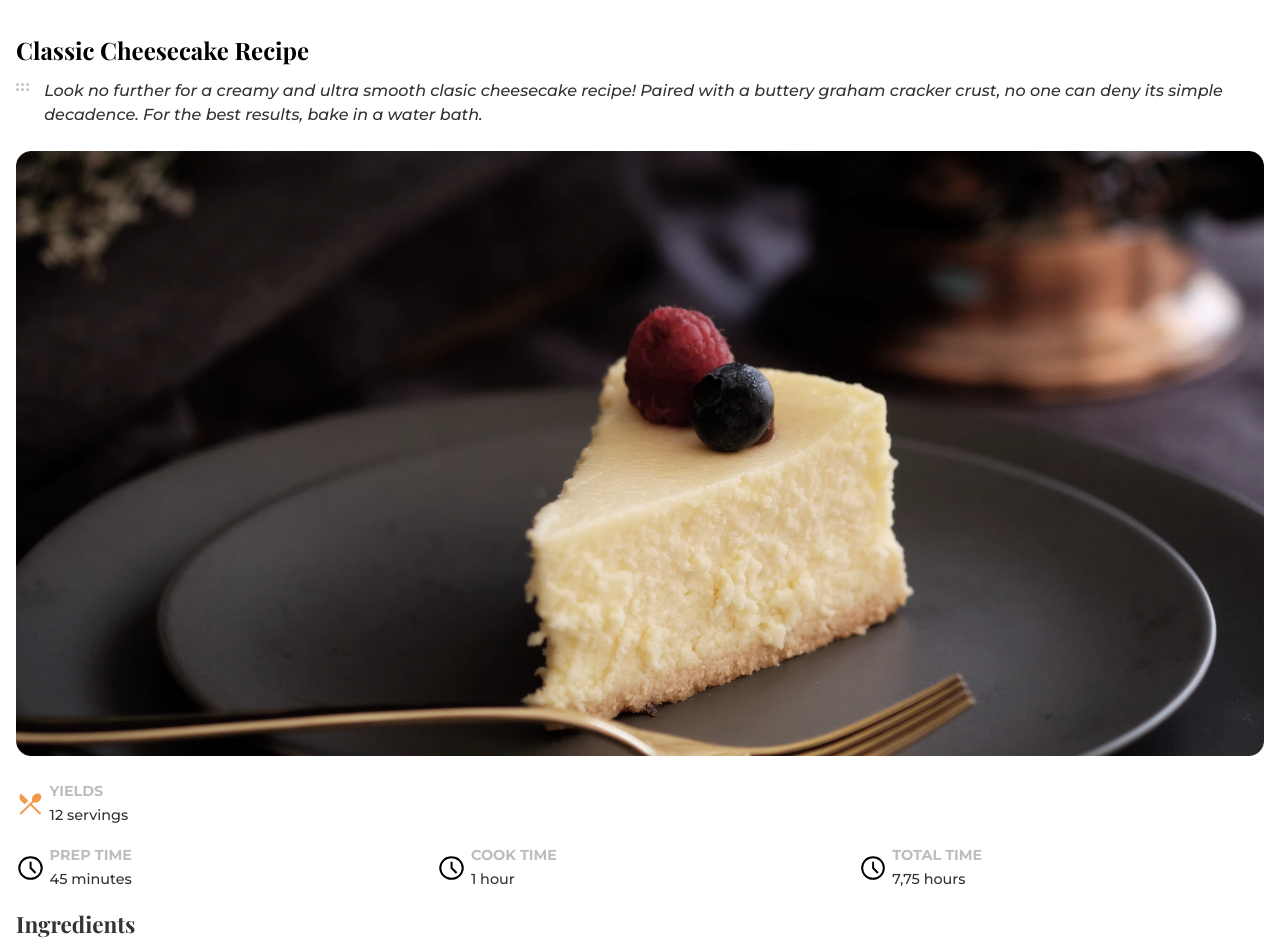
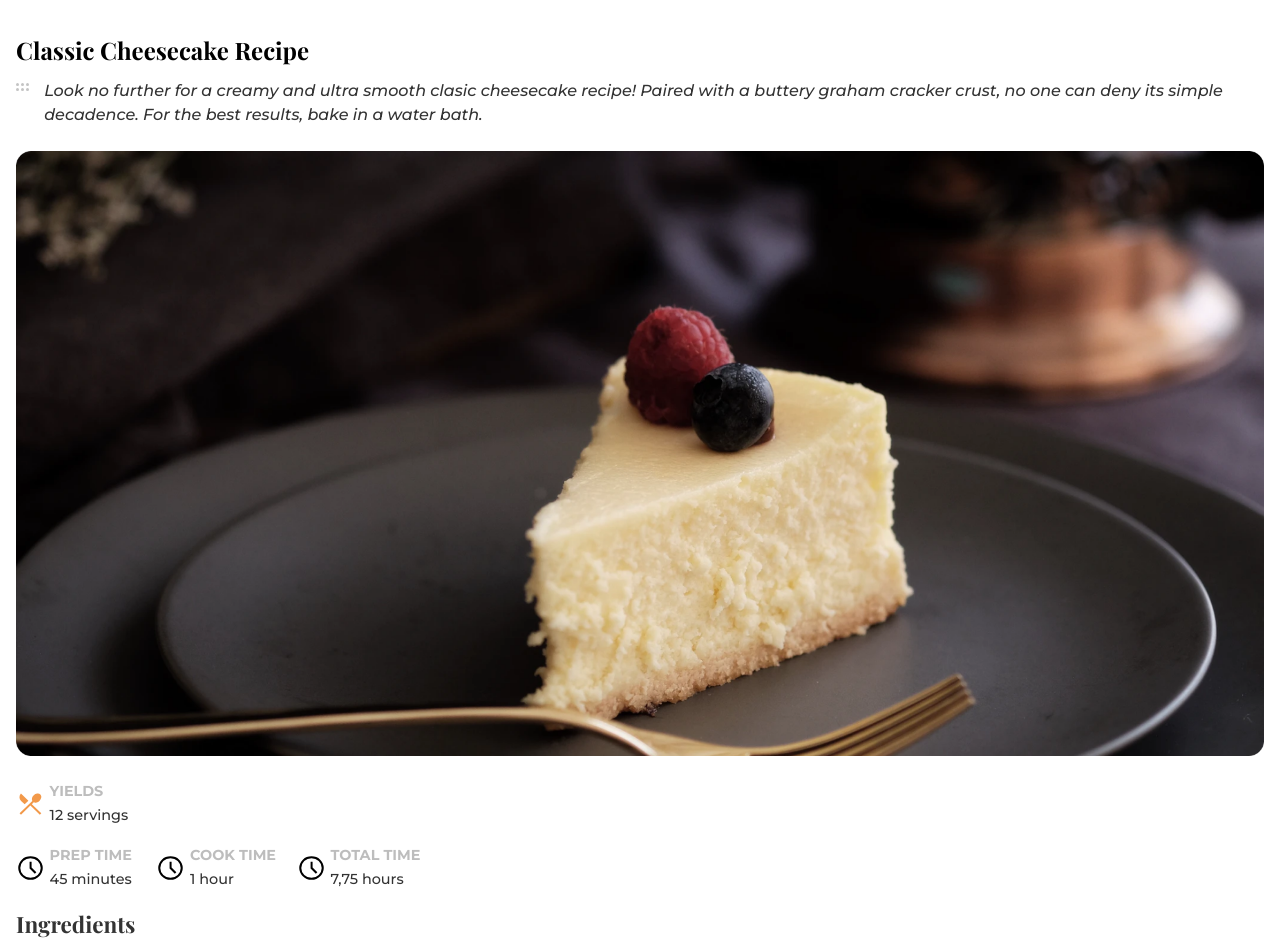
Before and after one commit to Keith-Web3/devchallenges, a website: page recipe-page-master/index.html in a window 1280 px wide. Shown: the top 947 px of the page. Drawn offline with nearby package versions, Linux system fonts and the light colour scheme; a web font is replaced by a local one.

Commit message:
fixed dining info bug

```diff
--- a/recipe-page-master/sass/index.scss
+++ b/recipe-page-master/sass/index.scss
@@ -29,7 +29,6 @@ body {
   padding: $spacer * 2 $spacer $spacer;
 }
 .section-one {
-  display: grid;
   @include grid(repeat(2, auto), 'header header' 'img text');
   gap: $spacer * 0.95;
 
@@ -51,11 +50,9 @@ body {
   margin-block: $spacer * 1.5;
 }
 .dining-info {
-  @include grid(
-    repeat(2, 1fr),
-    'info1 info1 info1' 'info2 info3 info4',
-    repeat(3, 1fr)
-  );
+  display: grid;
+  grid-template-columns: repeat(auto-fit, minmax(120px, 1fr));
+  grid-auto-rows: auto;
   gap: $spacer;
   margin-bottom: $spacer;
 
@@ -80,10 +77,8 @@ body {
       color: #333333;
       font-size: 0.9rem;
     }
-    @for $i from 1 to 5 {
-      &:nth-child(#{$i}) {
-        grid-area: info#{$i};
-      }
+    &:first-child {
+      grid-column: 1 / -1;
     }
   }
 }
@@ -133,6 +128,7 @@ body {
     grid-template-columns: auto 1fr;
     align-items: start;
     column-gap: $spacer;
+    margin-bottom: $spacer;
   }
   .number {
     font-weight: 700;
```
Also changed, not shown: recipe-page-master/dist/css/index.css, 1 other file.
